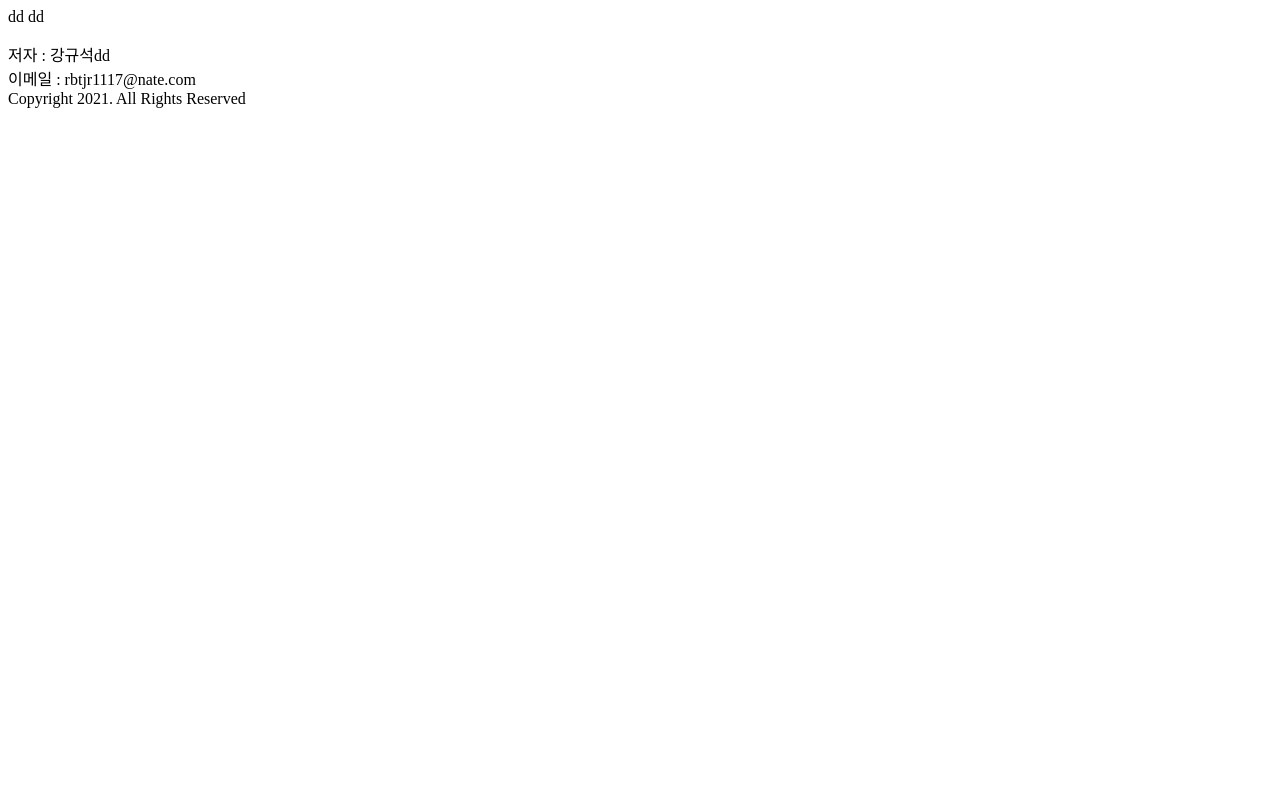
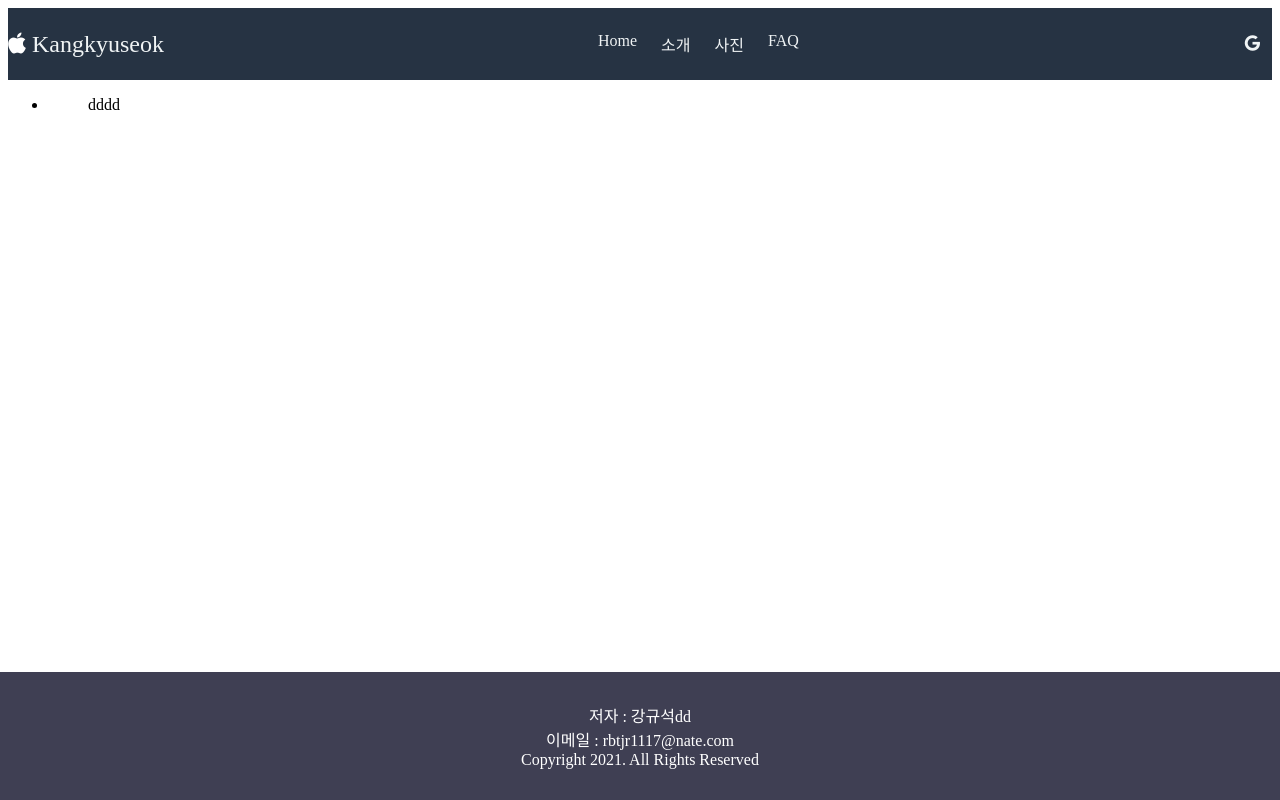
Before and after one commit to kangkyuseok/knag-html, a plain HTML site: page introduce.html in a window 1280 px wide. Drawn offline with Linux system fonts and the light colour scheme.

Commit message:
비쥬얼코드 깃테스트

```diff
--- a/introduce.html
+++ b/introduce.html
@@ -1,14 +1,52 @@
 <!DOCTYPE html>
 <html lang="en">
-<head>
+  <head>
     <meta charset="UTF-8">
     <meta name="viewport" content="width=device-width, initial-scale=1.0">
-    <title>Document</title>
-</head>
-<body>
-    dd
-    dd
-    <footer>
+    <link rel="stylesheet" href="style.css">
+    <script src="https://kit.fontawesome.com/03785408c0.js" crossorigin="anonymous"></script>
+    <script src="main.js" defer></script>
+    <title>강규석</title>
+  </head>
+  <body>
+    <nav class="navbar">
+
+      <div class="navbar__logo">
+        <i class="fab fa-apple"></i>
+        <a href="">Kangkyuseok</a>
+      </div>
+      <!-- <div>
+      <a href="#" class="navbar__toogleBtn">
+        <i class="fas fa-align-justify"></i></a>
+    </div> -->
+
+      <ul class="navbar__menu">
+        <li><a href="#">Home</a></li>
+        <li><a href="introduce.html">소개</a></li>
+        <li><a href="#">사진</a></li>
+        <li><a href="#">FAQ</a></li>
+      </ul>
+
+      <ul class="navbar__icons">
+        <li><i class="fab fa-google"></i></li>
+
+    </ul>
+    <a href="#"class="navbar__toogleBtn">
+        <i class="fas fa-align-justify"></i>
+    </a>
+    </nav>
+
+    <ul>
+        <li>
+            <dd>dddd</dd>
+        </li>
+    </ul>
+
+    <div id="wrap">
+        <section>
+
+        </section>
+        <footer>
         <nav>
             <a href="#"></a>
         </nav>
@@ -18,5 +56,6 @@
             <span>Copyright 2021. All Rights Reserved</span>
         </p>
     </footer>
-</body>
+    </div>
+  </body>
 </html>
```
Also changed, not shown: index.html (+1 -1 lines).
